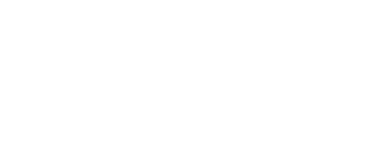
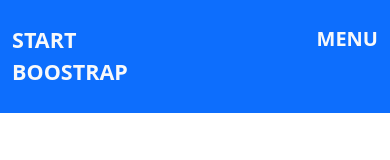
Before and after one commit to FilippoBonafini/html-css-bootstrap-freelancer, a plain HTML site: page index.html in a window 390 px wide. Drawn offline with nearby package versions, Linux system fonts and the light colour scheme.

Commit message:
header (Non responsive)

```diff
--- a/index.html
+++ b/index.html
@@ -13,8 +13,13 @@
 <body>
 
     <!-- INIZIO HEADER -->
-    <header>
-
+    <header class="bg-primary py-4">
+        <div class="container-md">
+            <nav class="row text-light">
+                <a href="#" class="text-reset text-decoration-none fw-bold fs-4 col flex-grow-1">START BOOSTRAP</a>
+                <a href="#" class="text-reset text-decoration-none fw-bold fs-5 col text-end">MENU</a>
+            </nav>
+        </div>
     </header>
     <!-- FINE HEADER -->
 
```
